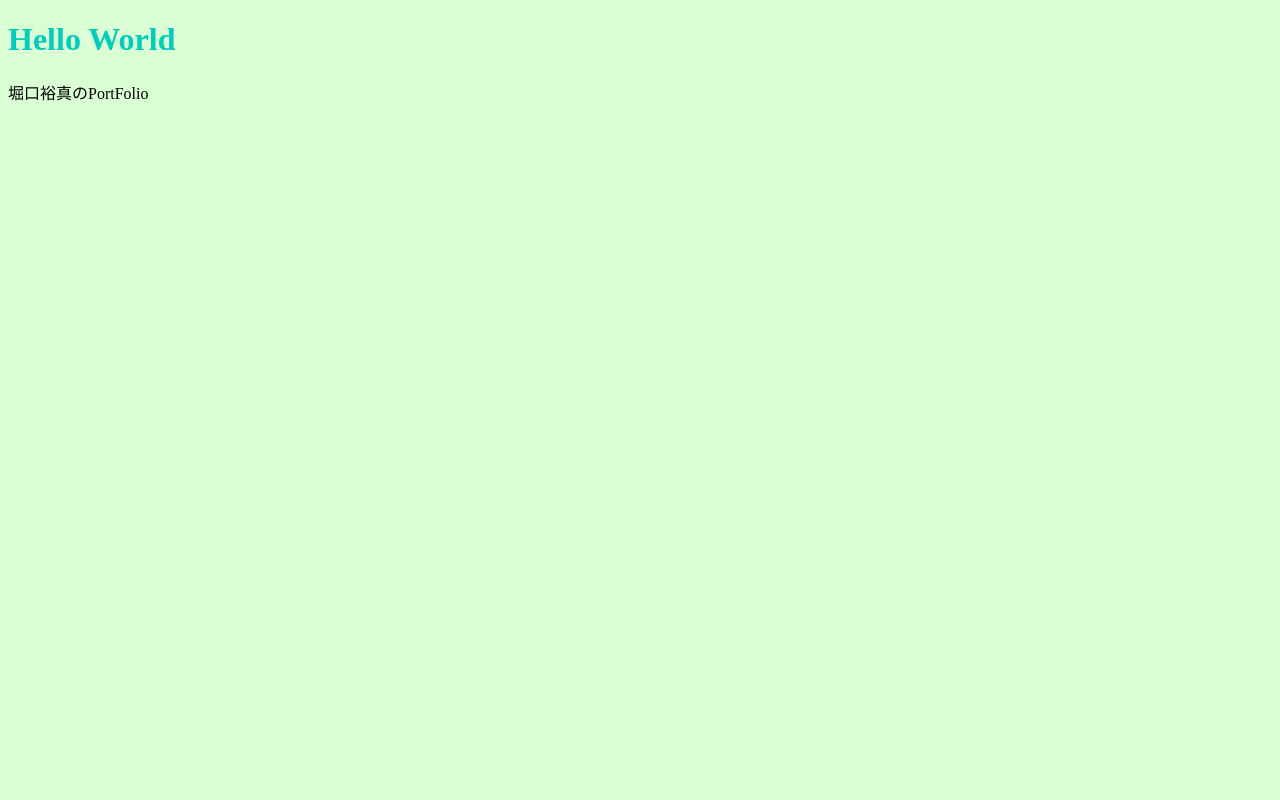
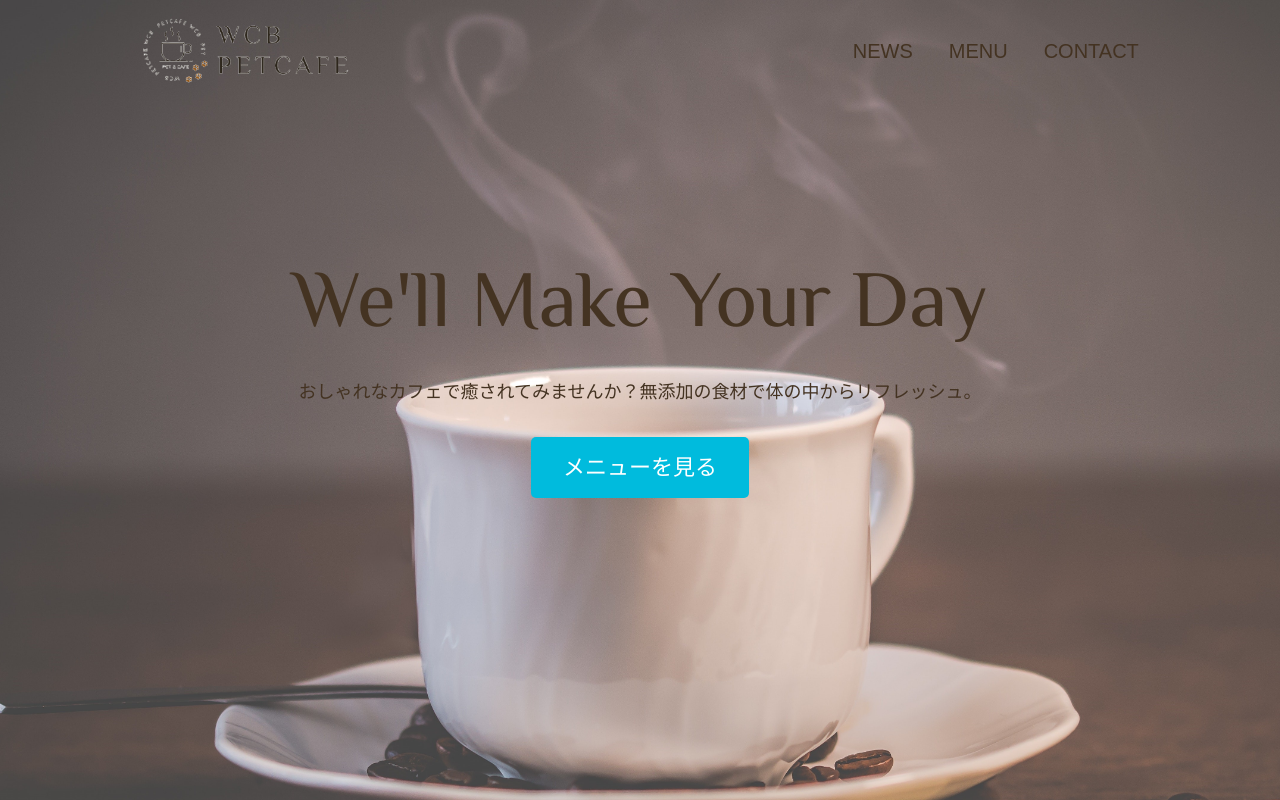
Before and after one commit to horiguchi-webdesign/horiguchi-webdesign.github.io, a plain HTML site: page index.html in a window 1280 px wide. Drawn offline with Linux system fonts and the light colour scheme; some packages are replaced by stand-ins of ours.

Commit message:
ホームコンテンツ作成

```diff
--- /dev/null
+++ b/css/stylesheet.css
@@ -0,0 +1,105 @@
+@charset "utf-8";
+
+/* 共通部分
+--------------------------------------------*/
+html{
+    font-size: 100%;
+}
+
+body{
+    font-family: "Yu Gothic Medium", "游ゴシック Medium", YuGothic, "游ゴシック体", "ヒラギノ角ゴ Pro W3", sans-serif;
+    line-height: 1.7;
+    color: #432;
+}
+
+a{
+    text-decoration: none;
+}
+
+img{
+    max-width: 100%;
+}
+
+.big-bg{
+    background-size: cover;
+    background-position: center top;
+}
+
+/* HEADER
+--------------------------------------------*/
+.logo{
+    width: 210px;
+    margin-top: 14px;
+}
+
+.main-nav{
+    display: flex;
+    font-size: 1.25rem;
+    text-transform: uppercase;
+    margin-top: 34px;
+    list-style: none;
+}
+
+.main-nav li{
+    margin-left: 36px;
+}
+
+.main-nav a{
+    color: #432;
+}
+
+.main-nav a:hover{
+    color: #0bd;
+}
+
+.page-header{
+    display: flex;
+    justify-content: space-between;
+}
+
+.wrapper{
+    max-width: 1100px;
+    margin: 0 auto;
+    padding: 0 4%;
+}
+
+/* HOME
+--------------------------------------------*/
+.home-content{
+    text-align: center;
+    margin-top: 10%;
+}
+
+.home-content p{
+    font-size: 1.125rem;
+    margin: 10px 0 42px;
+}
+
+/* 見出し */
+.page-title{
+    font-size: 5rem;
+    font-family: 'Philosopher', serif;
+    font-weight: normal;
+}
+
+/* ボタン */
+.button{
+    font-size: 1.375rem;
+    background: #0bd;
+    color: #fff;
+    border-radius: 5px;
+    padding: 18px 32px;
+}
+
+.button:hover{
+    background: #0090aa;
+}
+
+#home{
+    background-image: url(../images/StockSnap_0WYTHJ2XNH.jpg);
+    min-height: 100vh;
+}
+
+#home .page-title{
+    text-transform: none;
+}
--- a/index.html
+++ b/index.html
@@ -1,12 +1,34 @@
 <!DOCTYPE html>
-<html>
+<html lang="ja">
     <head>
         <meta charset="utf-8">
-        <title>PortFolio</title>
-        <link rel="stylesheet" href="stylesheet.css">
+        <title>WCB PetCafe</title>
+        <meta name="description" content="ブレンドコーヒーとヘルシーなオーガニックフードを提供するペットカフェ">
+
+        <!-- CSSファイルの読み込み -->
+        <link rel="stylesheet" href="https://unpkg.com/ress/dist/ress.min.css">
+        <link href="https://fonts.googleapis.com/css?family=Philosopher" rel="stylesheet">
+        <link href="css/stylesheet.css" rel="stylesheet">
+
+        <link rel="icon" type="image/png" href="images/favicon.png"
     </head>
     <body>
-        <h1 class="title">Hello World</h1>
-        <p>堀口裕真のPortFolio</p>
+        <div id="home" class="big-bg">
+            <header class="page-header wrapper">
+                <h1><a href="index.html"><img class="logo" src="images/logo.png" alt="WCBカフェ ホーム"></a></h1>
+                <nav>
+                    <ul class="main-nav">
+                        <li><a href="news.html">News</a></li>
+                        <li><a href="menu.html">Menu</a></li>
+                        <li><a href="contact.html">Contact</a></li>
+                    </ul>
+                </nav>
+            </header>
+            <div class="home-content wrapper">
+                <h2 class="page-title">We'll Make Your Day</h2>
+                <p>おしゃれなカフェで癒されてみませんか？無添加の食材で体の中からリフレッシュ。</p>
+                <a class="button" href="menu.html">メニューを見る</a>
+            </div>
+        </div><!-- /#home -->
     </body>
 </html>
--- a/stylesheet.css
+++ /dev/null
@@ -1,7 +0,0 @@
-body{
-    background-color: #dbffd4;
-}
-
-.title{
-    color: #02ccba;
-}
```
Also changed, not shown: images/StockSnap_0WYTHJ2XNH.jpg (added), images/favicon.png (added), images/logo.png (added).
